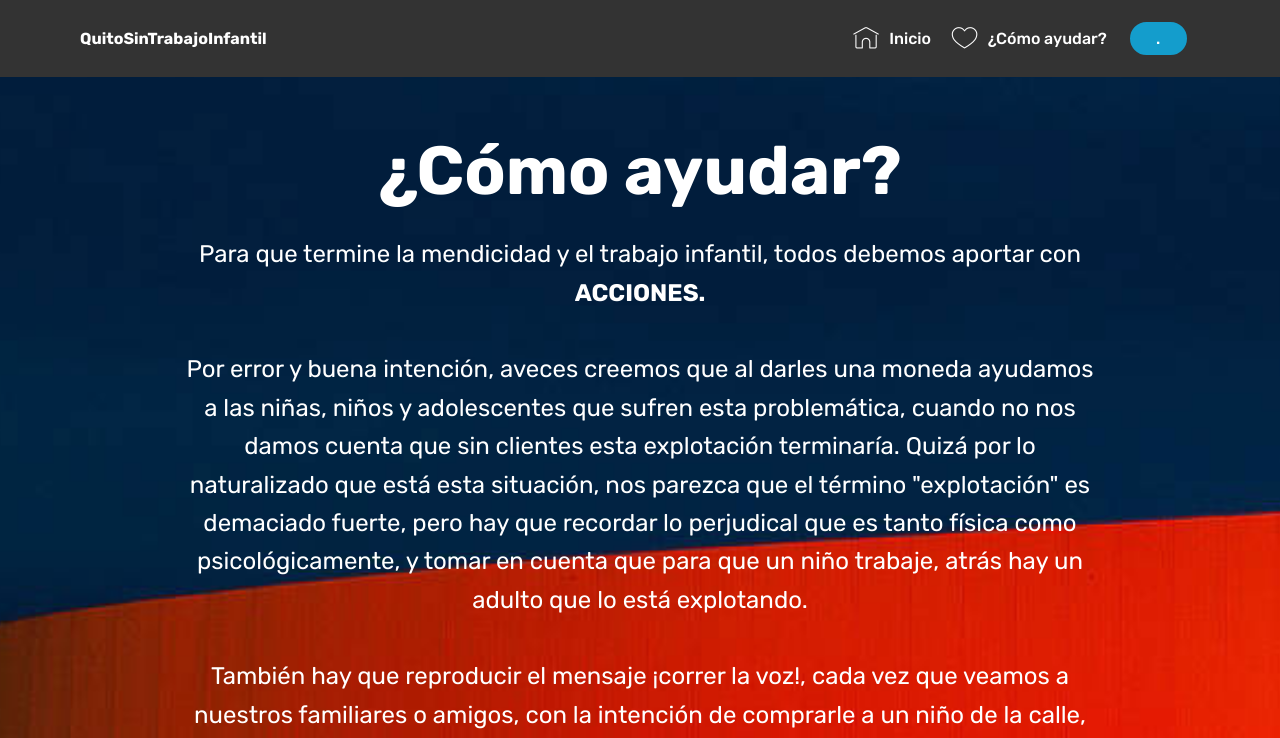
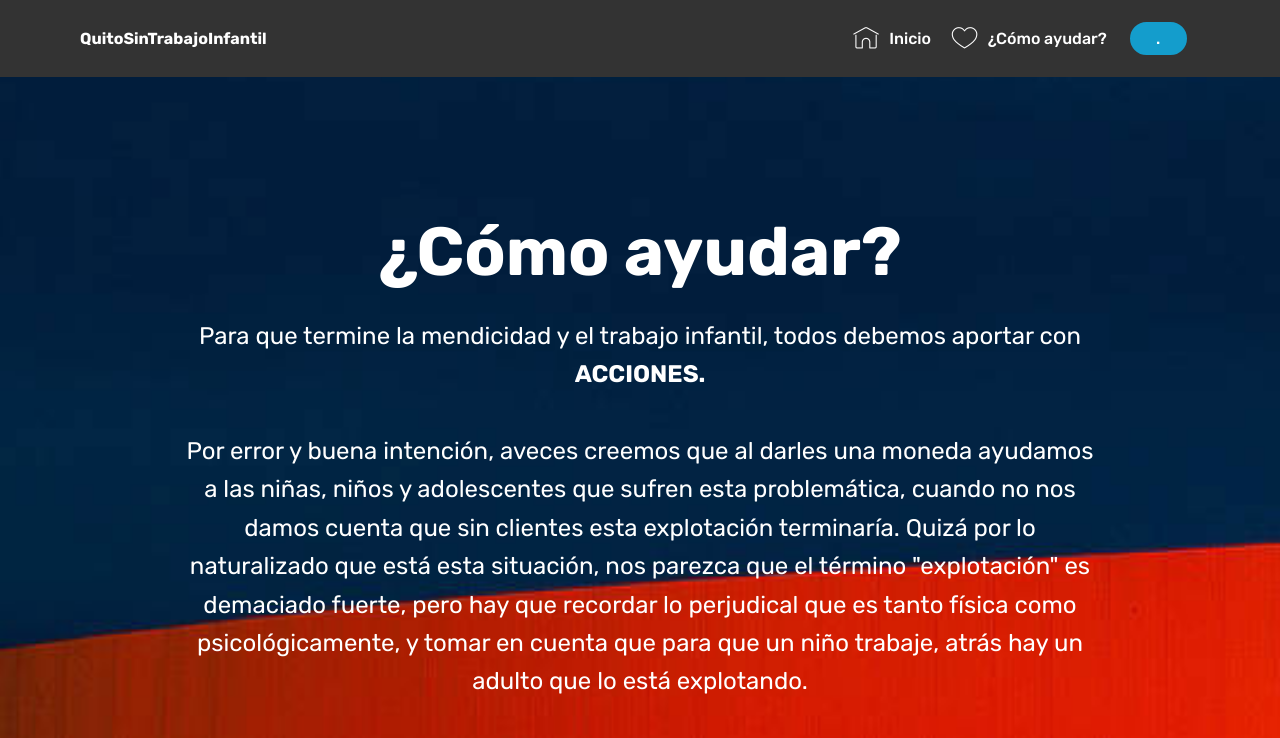
Before and after one commit to DanielM1992/qw, a plain HTML site: page page2.html in a window 1280 px wide. Shown: the top 738 px of the page. Drawn offline with Linux system fonts and the light colour scheme; files whose address does not match are found by name.

```diff
--- a/page2.html
+++ b/page2.html
@@ -55,7 +55,7 @@
     </nav>
 </section>
 
-<section class="engine"><a href="https://mobirise.info/t">amp templates</a></section><section class="cid-r9fD38Yk58 mbr-fullscreen mbr-parallax-background" id="header2-i">
+<section class="engine"><a href="https://mobirise.info/u">bootstrap html templates</a></section><section class="cid-r9fD38Yk58 mbr-fullscreen mbr-parallax-background" id="header2-i">
 
 
 
@@ -64,7 +64,7 @@
     <div class="container align-center">
         <div class="row justify-content-md-center">
             <div class="mbr-white col-md-10">
-                <h1 class="mbr-section-title mbr-bold pb-3 mbr-fonts-style display-1"><br>¿Cómo ayudar?</h1>
+                <h1 class="mbr-section-title mbr-bold pb-3 mbr-fonts-style display-1"><br><br>¿Cómo ayudar?</h1>
 
                 <p class="mbr-text pb-3 mbr-fonts-style display-5">
                     Para que termine la mendicidad y el trabajo infantil, todos debemos aportar con <strong>ACCIONES.</strong><br><br>Por error y buena intención, aveces creemos que al darles una moneda ayudamos a las niñas, niños y adolescentes que sufren esta problemática, cuando no nos damos cuenta que sin clientes esta explotación terminaría. Quizá por lo naturalizado que está esta situación, nos parezca que el término "explotación" es demaciado fuerte, pero hay que recordar lo perjudical que es tanto física como psicológicamente, y tomar en cuenta que para que un niño trabaje, atrás hay un adulto que lo está explotando.<br><br>También hay que reproducir el mensaje ¡correr la voz!, cada vez que veamos a nuestros familiares o amigos, con la intención de comprarle a un niño de la calle, decirle lo perjudicial que es, informarlo en nuestras escuelas, colegios, universidades o trabajos.&nbsp;<br><br>Cabe mencionar, que también hay instancias en las que se puede denunciar, por ejemplo, el Ministerio de Trabajo de Ecuador, mediante el Programa de Erradicación del Trabajo Infantil (PETI) ha habilitado el teléfono 3814000 ext. 10507, para recibir estas denuncias y proceder según corresponda.</p>
```
Also changed, not shown: index.html (+1 -1 lines), page7.html (+1 -1 lines), 1 other file.
